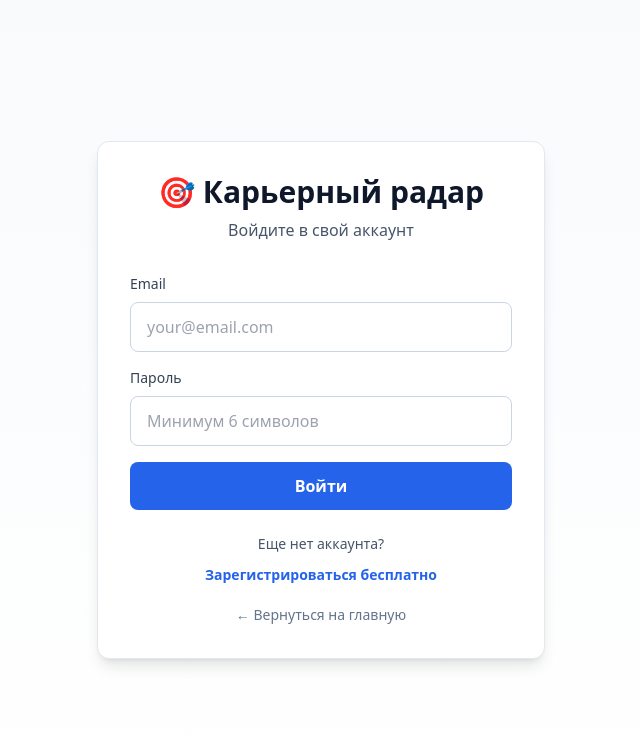
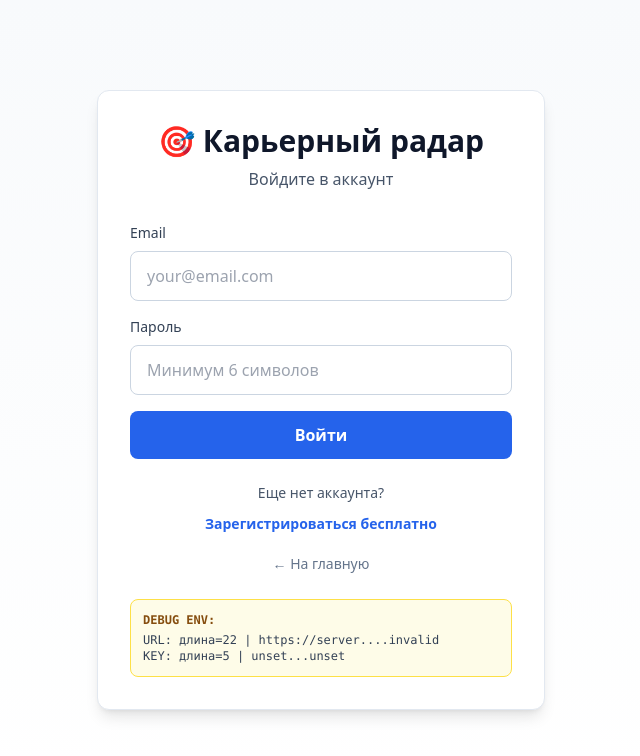
Before and after one commit to RadikMardanov/career-radar, a Next.js app: page /login in a window 1280 px wide. Shown: the top 756 px of the page, without its empty margins (319-959 px from the left). Built offline with nearby package versions, Linux system fonts and the light colour scheme; no server answers.

Commit message:
Update page.tsx

```diff
--- a/app/login/page.tsx
+++ b/app/login/page.tsx
@@ -4,6 +4,15 @@ import { useState, useEffect } from 'react'
 import { supabase } from '@/lib/supabase'
 import { useRouter } from 'next/navigation'
 import Link from 'next/link'
+
+// Диагностическая функция: показывает длину и края значения env
+function debugEnv(name: string, value: string | undefined) {
+  if (!value) return `${name}: НЕ ЗАДАН (undefined)`
+  const len = value.length
+  const head = value.slice(0, 14)
+  const tail = value.slice(-8)
+  return `${name}: длина=${len} | ${head}...${tail}`
+}
 
 export default function Login() {
   const router = useRouter()
@@ -14,13 +23,10 @@ export default function Login() {
   const [error, setError] = useState('')
   const [message, setMessage] = useState('')
 
-  // АВТО-ВХОД: Если пользователь уже авторизован, сразу кидаем в дашборд
   useEffect(() => {
     const checkUser = async () => {
       const { data: { session } } = await supabase.auth.getSession()
-      if (session) {
-        router.push('/dashboard')
-      }
+      if (session) router.push('/dashboard')
     }
     checkUser()
   }, [router])
@@ -30,33 +36,25 @@ export default function Login() {
     setLoading(true)
     setError('')
     setMessage('')
-
     try {
       if (isSignUp) {
-        // РЕГИСТРАЦИЯ
-        const { error } = await supabase.auth.signUp({
-          email,
-          password,
-        })
+        const { error } = await supabase.auth.signUp({ email, password })
         if (error) throw error
         setMessage('✅ Регистрация успешна! Перенаправляем в кабинет...')
-        setTimeout(() => router.push('/dashboard'), 1500)
+        setTimeout(() => router.push('/dashboard'), 1200)
       } else {
-        // ВХОД
-        const { error } = await supabase.auth.signInWithPassword({
-          email,
-          password,
-        })
+        const { error } = await supabase.auth.signInWithPassword({ email, password })
         if (error) throw error
         router.push('/dashboard')
       }
     } catch (err: any) {
-      // Делаем ошибки понятными для пользователя
       if (err.message.includes('Invalid login credentials')) {
         setError('Неверный email или пароль. Проверьте данные или зарегистрируйтесь.')
       } else if (err.message.includes('User already registered')) {
-        setError('Этот email уже зарегистрирован. Пожалуйста, войдите в систему.')
+        setError('Этот email уже зарегистрирован. Войдите в систему.')
         setIsSignUp(false)
+      } else if (err.message.includes('Invalid API key')) {
+        setError('Ошибка ключа API. См. жёлтую диагностику внизу.')
       } else {
         setError(err.message)
       }
@@ -65,90 +63,56 @@ export default function Login() {
     }
   }
 
+  // Читаем env для диагностики (публичные ключи, это безопасно)
+  const dbgUrl = debugEnv('URL', process.env.NEXT_PUBLIC_SUPABASE_URL)
+  const dbgKey = debugEnv('KEY', process.env.NEXT_PUBLIC_SUPABASE_ANON_KEY)
+
   return (
     <main className="min-h-screen bg-gradient-to-b from-slate-50 to-white flex items-center justify-center p-4">
       <div className="max-w-md w-full bg-white rounded-xl shadow-lg p-8 border border-slate-200">
         <div className="text-center mb-8">
           <h1 className="text-3xl font-bold text-slate-900 mb-2">🎯 Карьерный радар</h1>
-          <p className="text-slate-600">
-            {isSignUp ? 'Создайте аккаунт для начала поиска' : 'Войдите в свой аккаунт'}
-          </p>
+          <p className="text-slate-600">{isSignUp ? 'Создайте аккаунт' : 'Войдите в аккаунт'}</p>
         </div>
 
         <form onSubmit={handleAuth} className="space-y-4">
           <div>
-            <label htmlFor="email" className="block text-sm font-medium text-slate-700 mb-2">
-              Email
-            </label>
-            <input
-              id="email"
-              type="email"
-              value={email}
-              onChange={(e) => setEmail(e.target.value)}
-              required
+            <label htmlFor="email" className="block text-sm font-medium text-slate-700 mb-2">Email</label>
+            <input id="email" type="email" value={email} onChange={(e) => setEmail(e.target.value)} required
               className="w-full px-4 py-3 border border-slate-300 rounded-lg focus:ring-2 focus:ring-primary focus:border-transparent outline-none"
-              placeholder="your@email.com"
-            />
+              placeholder="your@email.com" />
           </div>
-
           <div>
-            <label htmlFor="password" className="block text-sm font-medium text-slate-700 mb-2">
-              Пароль
-            </label>
-            <input
-              id="password"
-              type="password"
-              value={password}
-              onChange={(e) => setPassword(e.target.value)}
-              required
-              minLength={6}
+            <label htmlFor="password" className="block text-sm font-medium text-slate-700 mb-2">Пароль</label>
+            <input id="password" type="password" value={password} onChange={(e) => setPassword(e.target.value)} required minLength={6}
               className="w-full px-4 py-3 border border-slate-300 rounded-lg focus:ring-2 focus:ring-primary focus:border-transparent outline-none"
-              placeholder="Минимум 6 символов"
-            />
+              placeholder="Минимум 6 символов" />
           </div>
-
-          <button
-            type="submit"
-            disabled={loading}
-            className="w-full bg-primary text-white py-3 rounded-lg font-semibold hover:bg-blue-700 transition disabled:bg-slate-400 disabled:cursor-not-allowed"
-          >
+          <button type="submit" disabled={loading}
+            className="w-full bg-primary text-white py-3 rounded-lg font-semibold hover:bg-blue-700 transition disabled:bg-slate-400">
             {loading ? 'Обработка...' : (isSignUp ? 'Зарегистрироваться' : 'Войти')}
           </button>
         </form>
 
-        {message && (
-          <div className="mt-4 p-4 bg-green-50 border border-green-200 rounded-lg text-green-800 text-sm text-center">
-            {message}
-          </div>
-        )}
-
-        {error && (
-          <div className="mt-4 p-4 bg-red-50 border border-red-200 rounded-lg text-red-800 text-sm text-center">
-            {error}
-          </div>
-        )}
+        {message && <div className="mt-4 p-4 bg-green-50 border border-green-200 rounded-lg text-green-800 text-sm text-center">{message}</div>}
+        {error && <div className="mt-4 p-4 bg-red-50 border border-red-200 rounded-lg text-red-800 text-sm text-center">{error}</div>}
 
         <div className="mt-6 text-center">
-          <p className="text-sm text-slate-600 mb-2">
-            {isSignUp ? 'Уже есть аккаунт?' : 'Еще нет аккаунта?'}
-          </p>
-          <button
-            type="button"
-            onClick={() => {
-              setIsSignUp(!isSignUp)
-              setError('')
-              setMessage('')
-            }}
-            className="text-primary font-semibold hover:underline text-sm"
-          >
+          <p className="text-sm text-slate-600 mb-2">{isSignUp ? 'Уже есть аккаунт?' : 'Еще нет аккаунта?'}</p>
+          <button type="button" onClick={() => { setIsSignUp(!isSignUp); setError(''); setMessage('') }}
+            className="text-primary font-semibold hover:underline text-sm">
             {isSignUp ? 'Войти в систему' : 'Зарегистрироваться бесплатно'}
           </button>
         </div>
+        <div className="mt-4 text-center">
+          <Link href="/" className="text-slate-500 hover:text-slate-700 text-sm">← На главную</Link>
+        </div>
 
-        <div className="mt-4 text-center">
-          <Link href="/" className="text-slate-500 hover:text-slate-700 text-sm">
-            ← Вернуться на главную
-          </Link>
+        {/* === ДИАГНОСТИКА (жёлтый блок) === */}
+        <div className="mt-6 p-3 bg-yellow-50 border border-yellow-300 rounded-lg text-xs font-mono break-all text-slate-700">
+          <div className="font-bold mb-1 text-yellow-800">DEBUG ENV:</div>
+          <div>{dbgUrl}</div>
+          <div>{dbgKey}</div>
         </div>
       </div>
     </main>
```
